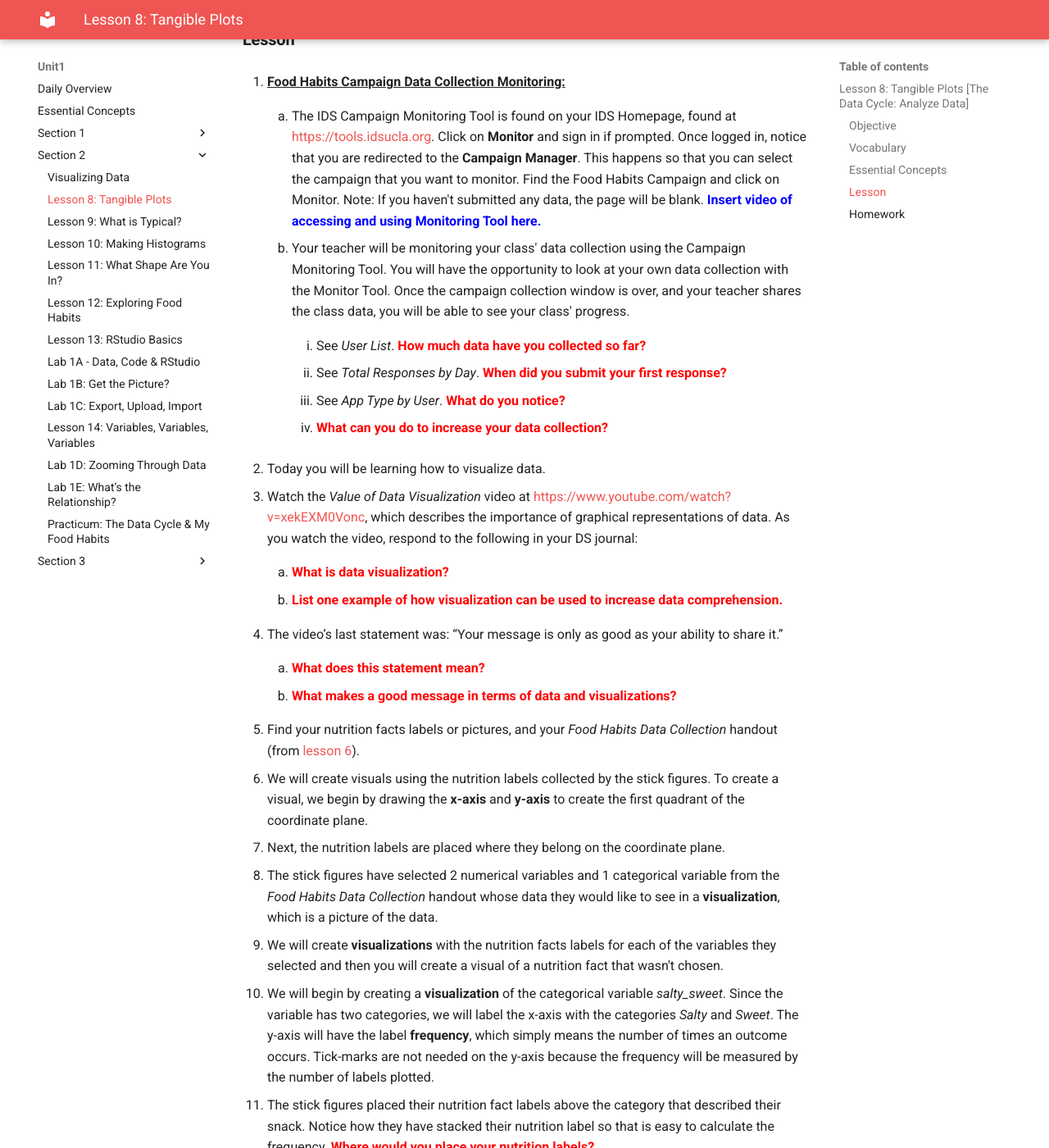
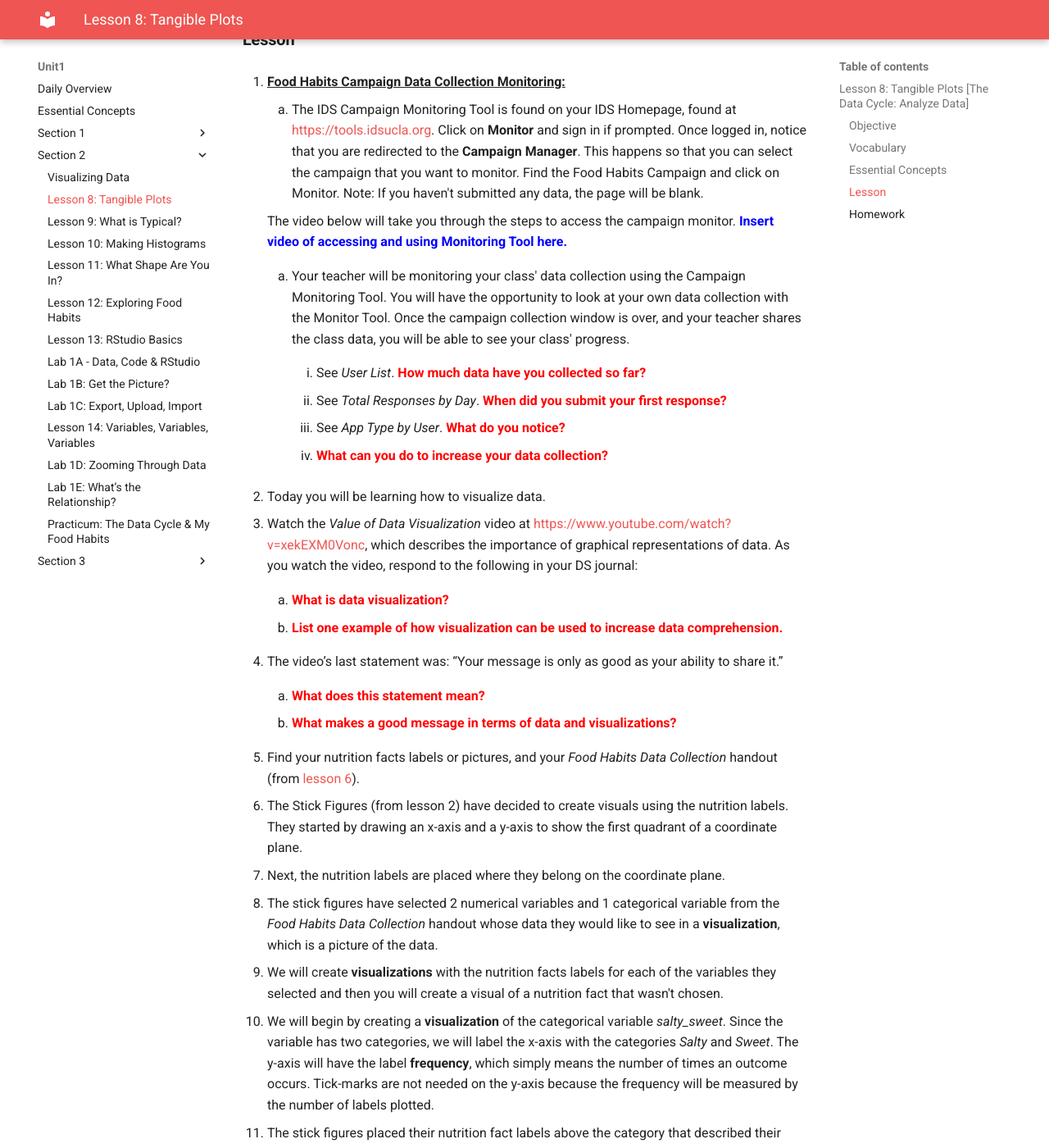
Before and after one commit to ThinkDataEd/student, an MkDocs documentation site: the page built from docs/unit1/lesson8.md, in a window 1280 px wide and 1400 px high, scrolled down 690 px. Shown: the whole window at 82% size. Built offline with MkDocs 1.6.1 and Material for MkDocs 9.7.7, drawn with Linux system fonts in a browser that asks for light colours.

```diff
--- a/docs/unit1/lesson8.md
+++ b/docs/unit1/lesson8.md
@@ -23,6 +23,8 @@
 [https://tools.idsucla.org](https://tools.idsucla.org "https://tools.idsucla.org").
     Click on **Monitor** and sign in if prompted. Once logged in, notice that you are redirected to the **Campaign Manager**. This happens so that you can select the campaign that you want to monitor. Find the Food Habits Campaign and click on Monitor.
     Note: If you haven't submitted any data, the page will be blank.
+
+    The video below will take you through the steps to access the campaign monitor.
     <strong style="color: blue;">Insert video of accessing and using Monitoring Tool here.</strong>
 
     100. Your teacher will be monitoring your class' data collection using the Campaign Monitoring Tool. You will have the opportunity to look at your own data collection with the Monitor Tool. Once the campaign collection window is over, and your teacher shares the class data, you will be able to see your class' progress.
@@ -55,8 +57,7 @@
 5. Find your nutrition facts labels or pictures, and your *Food Habits Data
 Collection* handout (from [lesson 6](lesson6.md)).
 
-6. We will create visuals using the nutrition labels collected by the stick figures. To create a visual, we begin by drawing the **x-axis**
-and **y-axis** to create the first quadrant of the coordinate plane.
+6. The Stick Figures (from lesson 2) have decided to create visuals using the nutrition labels. They started by drawing an x-axis and a y-axis to show the first quadrant of a coordinate plane.
 
 7. Next, the nutrition labels are placed where they belong on the coordinate plane.
 
```
Also changed, not shown: docs/unit1/lesson13.md (+9 -2 lines).
